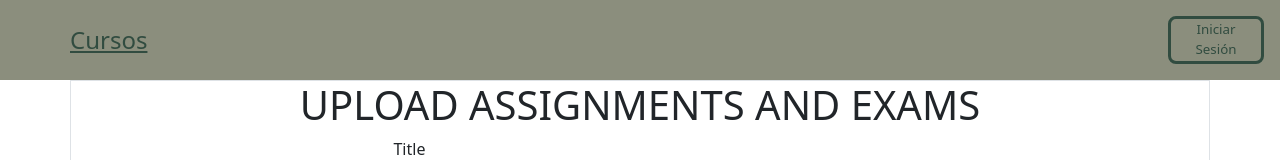
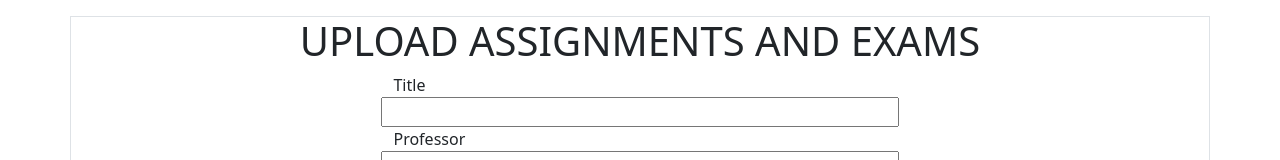
Before and after one commit to joelinfo19/task_project, a React (Create React App) app: page / in a window 1280 px wide. Shown: the top 160 px of the page. Built offline with nearby package versions, Linux system fonts and the light colour scheme; no server answers.

Commit message:
change_main

```diff
--- a/src/App.tsx
+++ b/src/App.tsx
@@ -7,7 +7,7 @@ import {HomePage} from './pages/HomePage';
 export const App=()=> {
   return (
     <div>
-      <HomePage/>
+      {/*<HomePage/>*/}
       {/*<HomePage/>*/}
       <FilePage/>
     </div>
```
